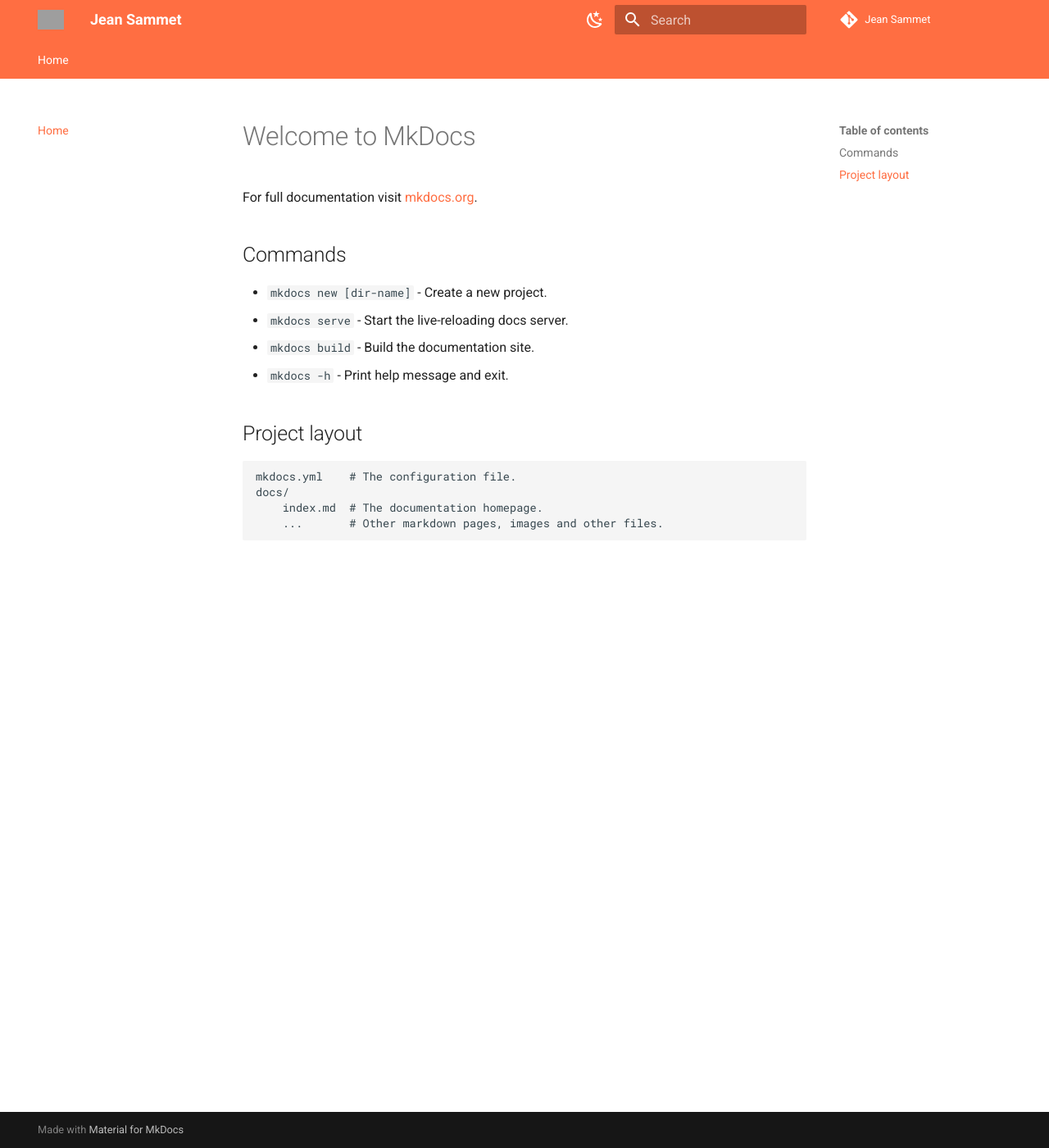
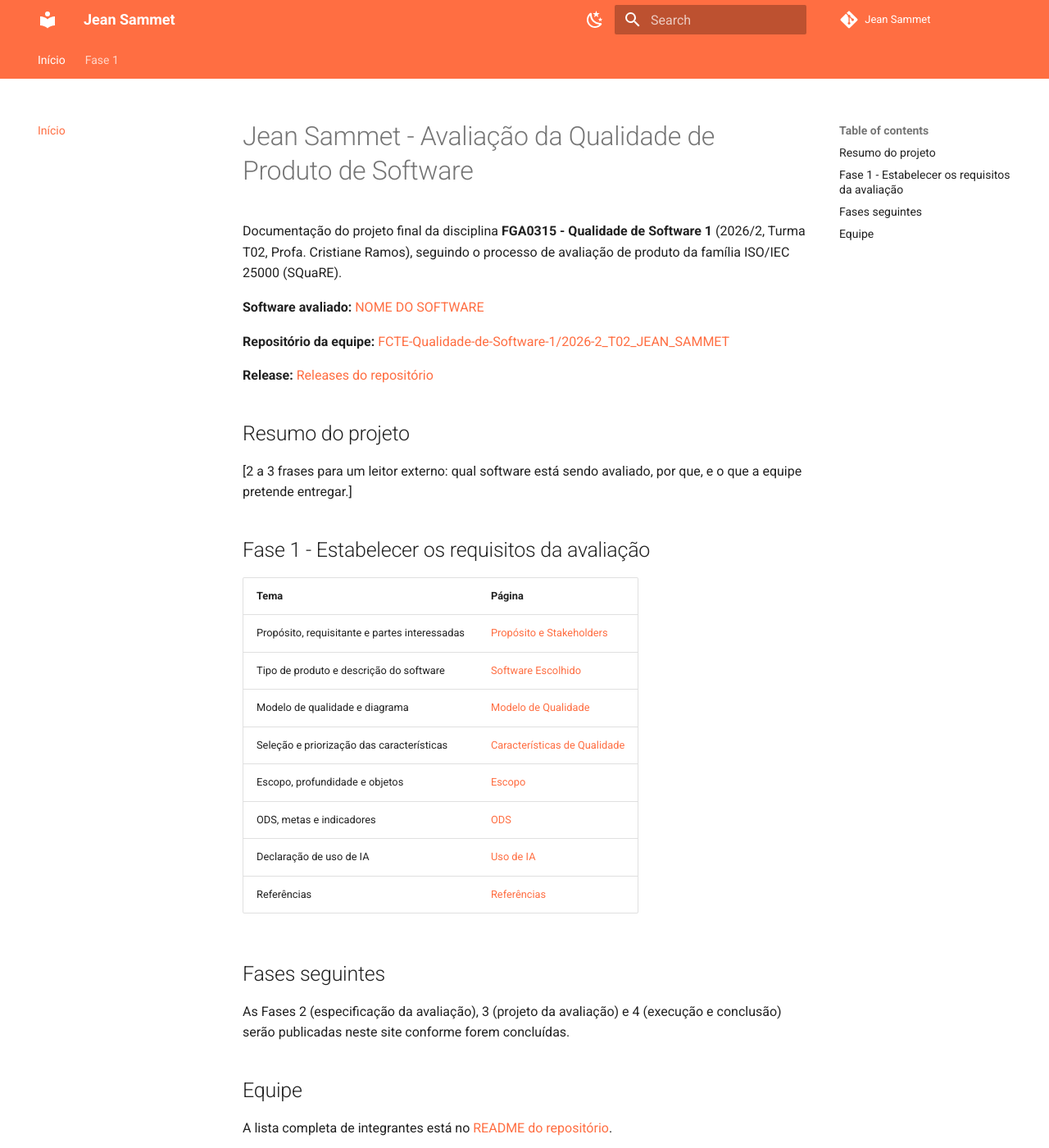
Before and after one commit to FCTE-Qualidade-de-Software-1/2026-2_T02_JEAN_SAMMET, an MkDocs documentation site: the page built from docs/index.md, in a window 1280 px wide and 1400 px high. Shown: the whole window at 82% size. Built offline with MkDocs 1.6.1 and Material for MkDocs 9.7.7, drawn with Linux system fonts in a browser that asks for light colours; comment, search, counter and statistics services are not loaded; some of the changed text lies outside the part shown; grey boxes are pictures that could not be loaded.

Commit message:
docs: inicializacao de paginas

```diff
--- a/docs/index.md
+++ b/docs/index.md
@@ -1,17 +1,38 @@
-# Welcome to MkDocs
+# Jean Sammet - Avaliação da Qualidade de Produto de Software
 
-For full documentation visit [mkdocs.org](https://www.mkdocs.org).
+Documentação do projeto final da disciplina **FGA0315 - Qualidade de Software 1** (2026/2, Turma T02, Profa. Cristiane Ramos), seguindo o processo de avaliação de produto da família ISO/IEC 25000 (SQuaRE).
 
-## Commands
+**Software avaliado:** [NOME DO SOFTWARE](URL-do-repositorio-do-software)
 
-* `mkdocs new [dir-name]` - Create a new project.
-* `mkdocs serve` - Start the live-reloading docs server.
-* `mkdocs build` - Build the documentation site.
-* `mkdocs -h` - Print help message and exit.
+**Repositório da equipe:** [FCTE-Qualidade-de-Software-1/2026-2_T02_JEAN_SAMMET](https://github.com/FCTE-Qualidade-de-Software-1/2026-2_T02_JEAN_SAMMET)
 
-## Project layout
+**Release:** [Releases do repositório](https://github.com/FCTE-Qualidade-de-Software-1/2026-2_T02_JEAN_SAMMET/releases)
 
-    mkdocs.yml    # The configuration file.
-    docs/
-        index.md  # The documentation homepage.
-        ...       # Other markdown pages, images and other files.
+## Resumo do projeto
+
+[2 a 3 frases para um leitor externo: qual software está sendo avaliado, por que, e o que a equipe pretende entregar.]
+
+## Fase 1 - Estabelecer os requisitos da avaliação
+
+| Tema | Página |
+| :--- | :--- |
+| Propósito, requisitante e partes interessadas | [Propósito e Stakeholders](fase1/propositoEStakeholders.md) |
+| Tipo de produto e descrição do software | [Software Escolhido](fase1/softwareEscolhido.md) |
+| Modelo de qualidade e diagrama | [Modelo de Qualidade](fase1/modeloDeQualidade.md) |
+| Seleção e priorização das características | [Características de Qualidade](fase1/caracteristicasDeQualidade.md) |
+| Escopo, profundidade e objetos | [Escopo](fase1/escopo.md) |
+| ODS, metas e indicadores | [ODS](fase1/ODS.md) |
+| Declaração de uso de IA | [Uso de IA](fase1/usoDeIA.md) |
+| Referências | [Referências](fase1/referencias.md) |
+
+## Fases seguintes
+
+As Fases 2 (especificação da avaliação), 3 (projeto da avaliação) e 4 (execução e conclusão) serão publicadas neste site conforme forem concluídas.
+
+## Equipe
+
+A lista completa de integrantes está no [README do repositório](https://github.com/FCTE-Qualidade-de-Software-1/2026-2_T02_JEAN_SAMMET#equipe).
+
+---
+
+*Versão: v0.1 (Fase 1 em elaboração) | Última atualização: 15/10/2026*
--- a/mkdocs.yml
+++ b/mkdocs.yml
@@ -1,18 +1,25 @@
 repo_url: https://github.com/FCTE-Qualidade-de-Software-1/2026-2_T02_JEAN_SAMMET
 repo_name: Jean Sammet
 
-site_url: https://github.com/FCTE-Qualidade-de-Software-1/2026-2_T02_JEAN_SAMMET/
+site_url: https://fcte-qualidade-de-software-1.github.io/2026-2_T02_JEAN_SAMMET/
 site_name: Jean Sammet
 site_description: Documentação Grupo 5 Jean Sammet
 site_author: Grupo 05
 
 nav:
-  - Home: index.md
+  - Início: index.md
+  - Fase 1:
+    - Propósito e Stakeholders: fase1/propositoEStakeholders.md
+    - Software Escolhido: fase1/softwareEscolhido.md
+    - Modelo de Qualidade: fase1/modeloDeQualidade.md
+    - Características de Qualidade: fase1/caracteristicasDeQualidade.md
+    - Escopo: fase1/escopo.md
+    - ODS: fase1/ODS.md
+    - Uso de IA: fase1/usoDeIA.md
+    - Referências: fase1/referencias.md
 
 theme:
   name: material
-  logo: 00_assets/imagens/logo_1.png
-  favicon: 00_assets/imagens/logo_2.png
   features:
     - navigation.instant
     - navigation.tabs
--- /dev/null
+++ b/requirements.txt
@@ -0,0 +1,3 @@
+mkdocs<2
+mkdocs-material
+pymdown-extensions
```
Also changed, not shown: README.md (+4 -0 lines), docs/fase1/ODS.md (added, +18 -0 lines), docs/fase1/caracteristicasDeQualidade.md (added, +44 -0 lines), docs/fase1/escopo.md (added, +32 -0 lines), docs/fase1/modeloDeQualidade.md (added, +39 -0 lines), docs/fase1/propositoEStakeholders.md (added, +42 -0 lines), docs/fase1/referencias.md (added, +19 -0 lines), docs/fase1/softwareEscolhido.md (added, +61 -0 lines), docs/fase1/usoDeIA.md (added, +13 -0 lines), 4 other files.
